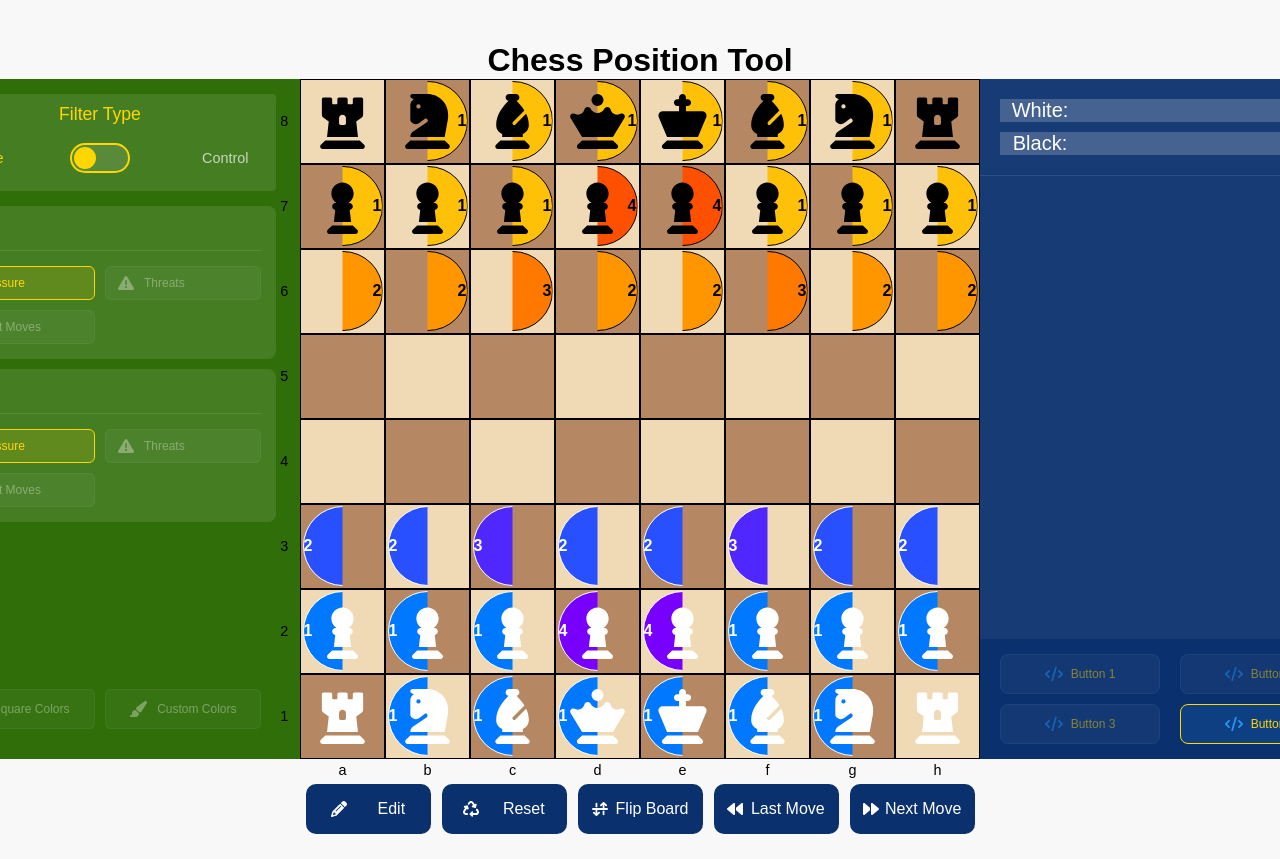
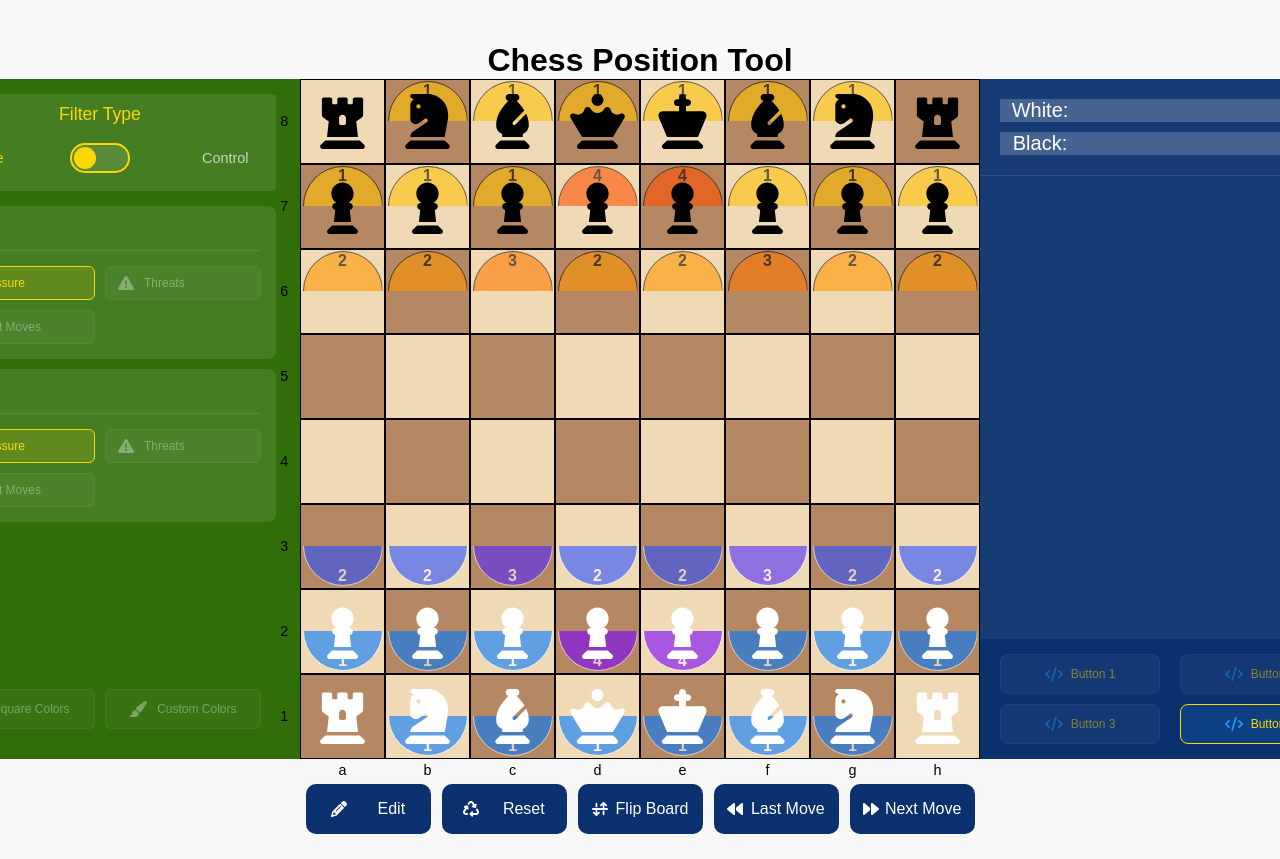
Before and after one commit to kraig-hebert/chess-position-tool, a React (Vite) app: page / in a window 1280 px wide. Shown: the top 859 px of the page. Built offline with nearby package versions, Linux system fonts and the light colour scheme.

Commit message:
fixed filter half circle angles on normal and flipped mode

```diff
--- a/src/components/board/Board.jsx
+++ b/src/components/board/Board.jsx
@@ -497,6 +497,7 @@ const Board = () => {
       {promotionSquare && <div className="board-overlay"></div>}
       <div
         className="board"
+        data-pov={pov}
         onMouseDown={(e) => {
           if (e.button === 2) {
             e.preventDefault();
--- a/src/components/board/square/squareStyles.css
+++ b/src/components/board/square/squareStyles.css
@@ -89,6 +89,7 @@
   z-index: 1;
   font-weight: bold;
   font-size: 1rem;
+  opacity: 0.6;
 }
 
 /* Add z-index for pieces to ensure they're on top */
@@ -111,17 +112,35 @@
 }
 
 /* Pressure mode - split circle with numbers on sides */
-[data-filter-type="pressure"] .white-filter {
+.board[data-pov="white"] [data-filter-type="pressure"] .white-filter {
   color: white;
-  clip-path: polygon(0 0, 50% 0, 50% 100%, 0 100%);
-  justify-content: flex-start;
+  clip-path: polygon(0 50%, 100% 50%, 100% 100%, 0 100%); /* bottom half */
+  justify-content: center;
+  align-items: flex-end;
   border: 1px solid white;
 }
 
-[data-filter-type="pressure"] .black-filter {
+.board[data-pov="white"] [data-filter-type="pressure"] .black-filter {
   color: black;
-  clip-path: polygon(50% 0, 100% 0, 100% 100%, 50% 100%);
-  justify-content: flex-end;
+  clip-path: polygon(0 0, 100% 0, 100% 50%, 0 50%); /* top half */
+  justify-content: center;
+  align-items: flex-start;
+  border: 1px solid black;
+}
+
+.board[data-pov="black"] [data-filter-type="pressure"] .white-filter {
+  color: white;
+  clip-path: polygon(0 0, 100% 0, 100% 50%, 0 50%); /* top half */
+  justify-content: center;
+  align-items: flex-start;
+  border: 1px solid white;
+}
+
+.board[data-pov="black"] [data-filter-type="pressure"] .black-filter {
+  color: black;
+  clip-path: polygon(0 50%, 100% 50%, 100% 100%, 0 100%); /* bottom half */
+  justify-content: center;
+  align-items: flex-end;
   border: 1px solid black;
 }
 
```
